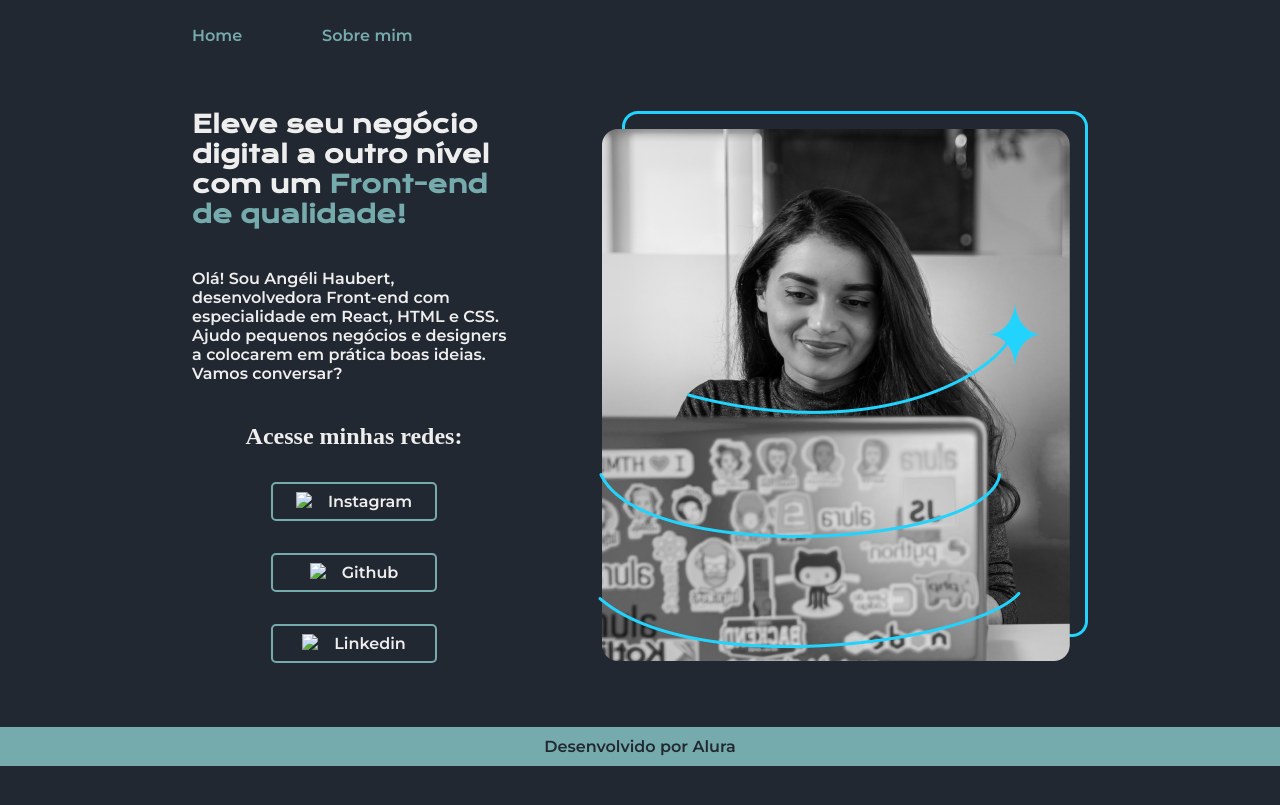
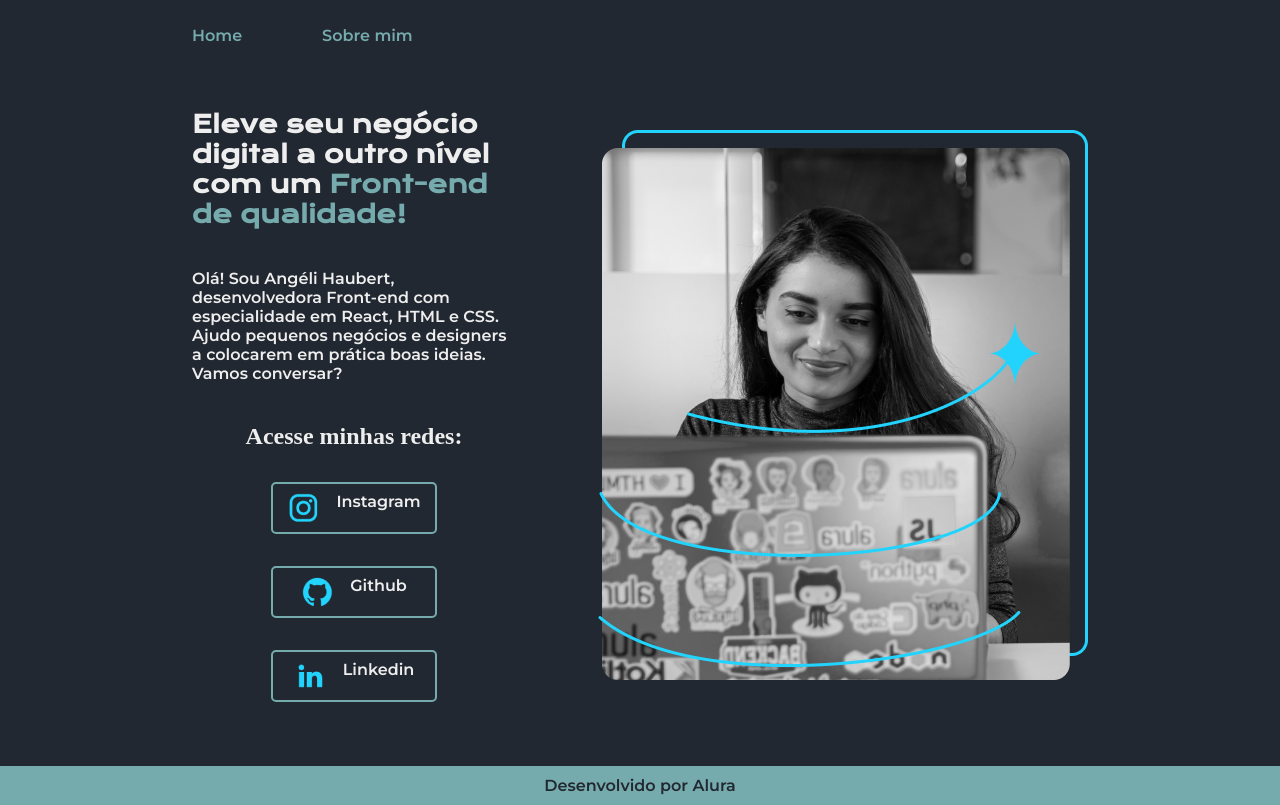
Before and after one commit to haubertangeli/portfolio, a plain HTML site: page index.html in a window 1280 px wide. Drawn offline with nearby package versions, Linux system fonts and the light colour scheme.

Commit message:
Update index.html

```diff
--- a/index.html
+++ b/index.html
@@ -23,9 +23,9 @@
         Ajudo pequenos negócios e designers a colocarem em prática boas ideias. Vamos conversar?</p>
         <div class="apresentacao__links">
         <h2 class="apresentacao__links__subtitulos"> Acesse minhas redes:</h2>
-        <a class="apresentacao__links__navegacao" href="https://instagram.com/xelihaubert"> <img src="./imagens/instagram.png"> Instagram </a>
-        <a class="apresentacao__links__navegacao" href="https://github.com/guilhermeonrails"> <img src="./imagens/github.png"> Github</a>
-        <a class="apresentacao__links__navegacao" href="https://de.linkedin.com/"> <img src="./imagens/linkedin.png"> Linkedin</a>
+        <a class="apresentacao__links__navegacao" href="https://instagram.com/xelihaubert"> <img src="./instagram.png"> Instagram </a>
+        <a class="apresentacao__links__navegacao" href="https://github.com/guilhermeonrails"> <img src="./github.png"> Github</a>
+        <a class="apresentacao__links__navegacao" href="https://de.linkedin.com/"> <img src="./linkedin.png"> Linkedin</a>
     </div>
     </section>
     <img src="./Imagem.jpg" alt="Foto da Joana Santos programando">
```
